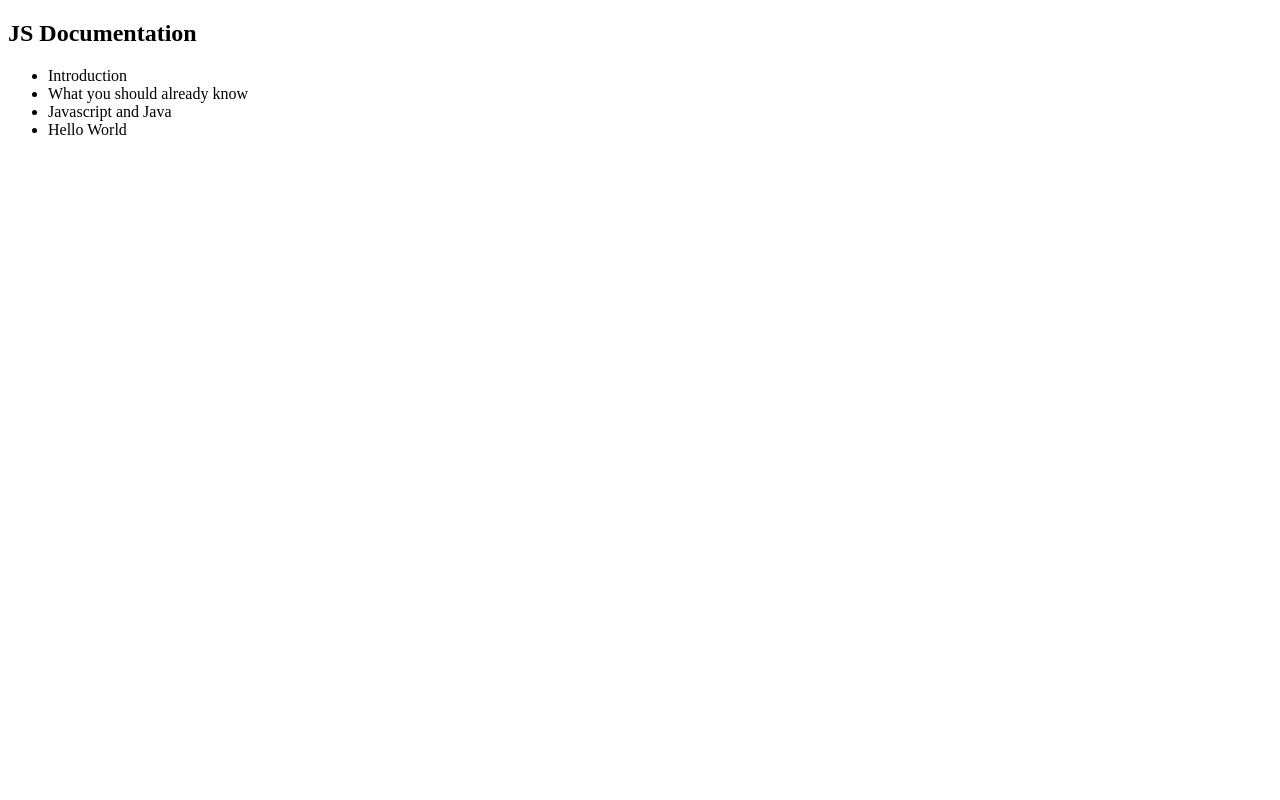
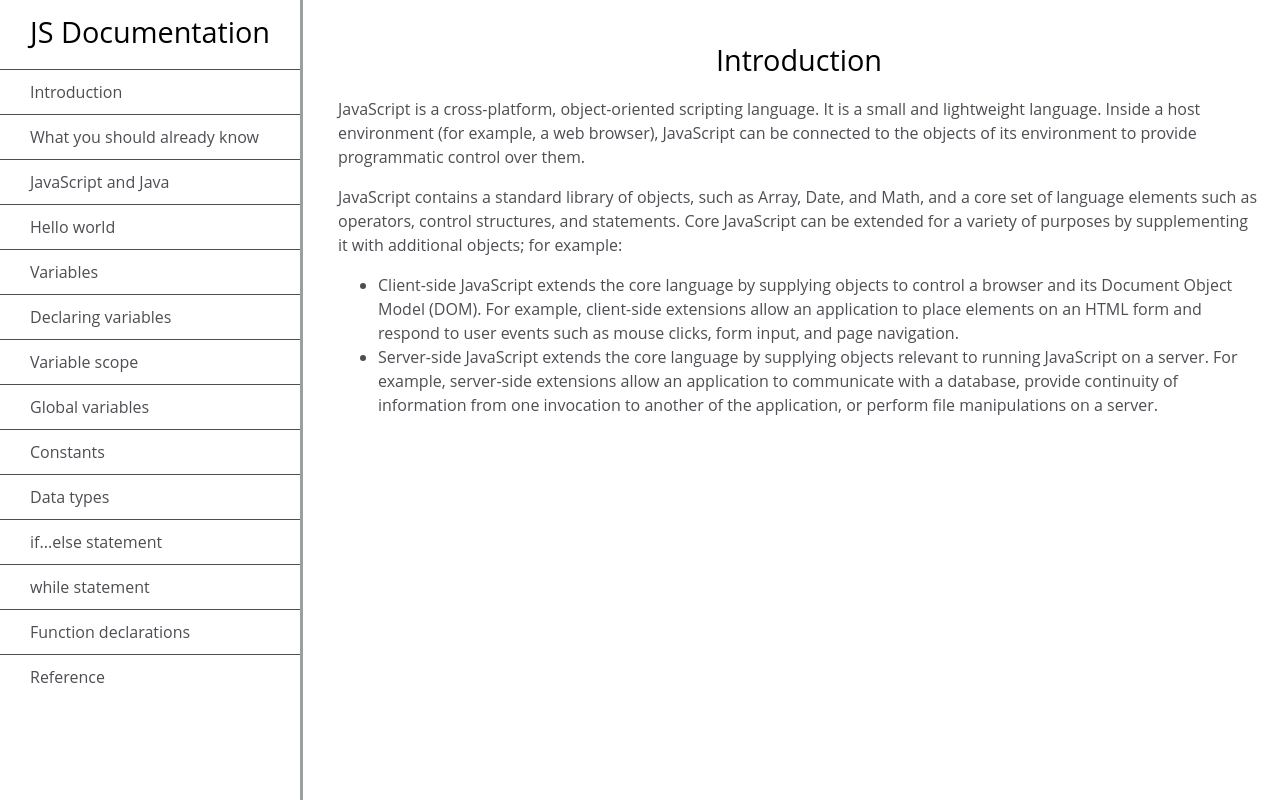
Before and after one commit to Gurehmat/JS-Documentation, a plain HTML site: page index.html in a window 1280 px wide. Drawn offline with Linux system fonts and the light colour scheme.

Commit message:
navbar done

```diff
--- a/index.html
+++ b/index.html
@@ -9,26 +9,109 @@
 </head>
 <body>
     <nav id="navbar">
-        <h1>
+        <header>
             JS Documentation
-        </h1>
+        </header>
         <ul>
             <li>
-                Introduction
+                <a class="nav-link" href="#Introduction">Introduction</a>
             </li>
             <li>
-                What you should already know
+                <a class="nav-link" href="#What you should already know">What you should already know</a>
+
             </li>
             <li>
-                Javascript and Java
+                <a class="nav-link" href="#JavaScript and Java">JavaScript and Java</a>
+
             </li>
             <li>
-                Hello World
+                <a class="nav-link" href="#Hello world">Hello world</a>
+
+            </li>
+            <li>
+                <a class="nav-link" href="#Variables">Variables</a>
+
+            </li>
+            <li>
+                <a class="nav-link" href="#Declaring variables">Declaring variables</a>
+
+            </li>
+            <li>
+                <a class="nav-link" href="#Variable scope">Variable scope</a>
+
+            </li>
+            <li>
+                <a class="nav-link" href="#Global variables">Global variables</a>
+
+            </li>
+            <li>
+                <a class="nav-link" href="#Constants">Constants</a>
+
+            </li>
+            <li>
+                <a class="nav-link" href="#Data types">Data  types</a>
+
+            </li>
+            <li>
+                <a class="nav-link" href="#if...else statement">if...else statement</a>
+
+            </li>
+            <li>
+                <a class="nav-link" href="#while statement">while statement</a>
+
+            </li>
+            <li>
+                <a class="nav-link" href="#Function declarations">Function declarations</a>
+
+            </li>
+            <li>
+                <a class="nav-link" href="#Reference">Reference</a>
+
             </li>
         </ul>
     </nav>
-    <main>
+    <main id="main-doc">
+        <section class="main-section" id="Introduction">
+            <header>Introduction</header>
+            <article>
+                <p>JavaScript is a cross-platform, object-oriented scripting language. It is a small and lightweight language. Inside a host environment (for example, a web browser), JavaScript can be connected to the objects of its environment to provide programmatic control over them.</p>
 
+                <p>JavaScript contains a standard library of objects, such as Array, Date, and Math, and a core set of language elements such as operators, control structures, and statements. Core JavaScript can be extended for a variety of purposes by supplementing it with additional objects; for example:</p>
+                <ul>
+                    <li>
+                        Client-side JavaScript extends the core language by supplying objects to control a browser and its Document Object Model (DOM). For example, client-side extensions allow an application to place elements on an HTML form and respond to user events such as mouse clicks, form input, and page navigation.
+                    </li>
+                    <li>
+                        Server-side JavaScript extends the core language by supplying objects relevant to running JavaScript on a server. For example, server-side extensions allow an application to communicate with a database, provide continuity of information from one invocation to another of the application, or perform file manipulations on a server.
+                    </li>
+                </ul>
+            </article>
+        </section>
+        <section class="main-section">
+
+
+        </section>
+        <section class="main-section">
+
+
+        </section>
+        <section class="main-section">
+
+
+        </section>
+
+        <section class="main-section">
+
+
+        </section>
+        <section class="main-section">
+
+
+        </section>
+        <section class="main-section">
+
+
+        </section>
     </main>
 </body>
 </html>
--- a/styles.css
+++ b/styles.css
@@ -0,0 +1,57 @@
+
+html,
+body {
+  min-width: 290px;
+  color: #4d4e53;
+  background-color: #ffffff;
+  font-family: 'Open Sans', Arial, sans-serif;
+  line-height: 1.5;
+}
+
+#navbar {
+  position: fixed;
+  min-width: 290px;
+  top: 0px;
+  left: 0px;
+  width: 300px;
+  height: 100%;
+  border-right: solid;
+  border-color: rgba(0, 22, 22, 0.4);
+}
+
+#main-doc{
+  position: absolute;
+  margin-left: 310px;
+  padding: 20px;
+  margin-bottom: 110px;
+}
+
+header {
+  color: black;
+  margin: 10px;
+  text-align: center;
+  font-size: 1.8em;
+}
+
+#navbar li {
+  border-top: 1px solid #4d4e53;
+  color: #4d4e53;
+  list-style: none;
+  position: relative;
+  width: 100%;
+}
+
+#navbar ul {
+  height: 88%;
+  padding: 0;
+  overflow-y: auto;
+  overflow-x: hidden;
+}
+
+#navbar a {
+  display: block;
+  text-decoration: none;
+  padding: 10px 30px;
+  color: #4d4e53;
+  cursor: pointer;
+}
```
